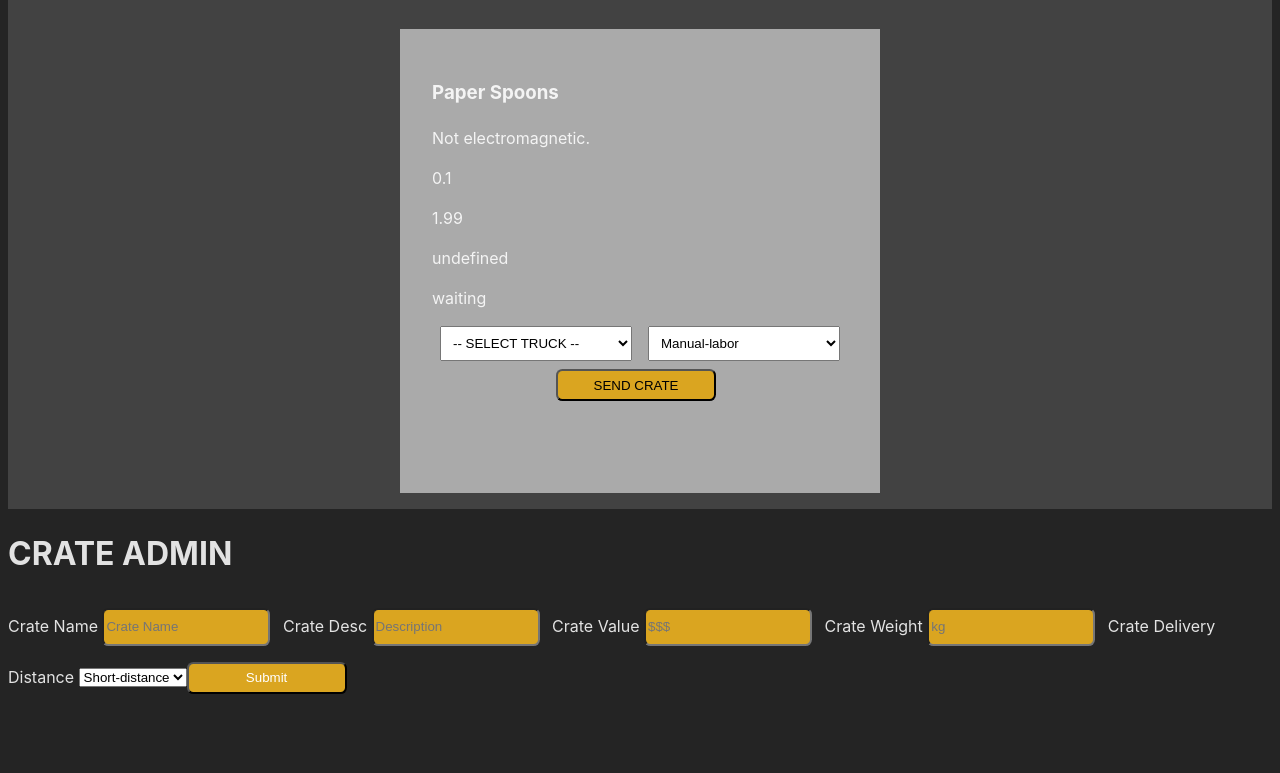
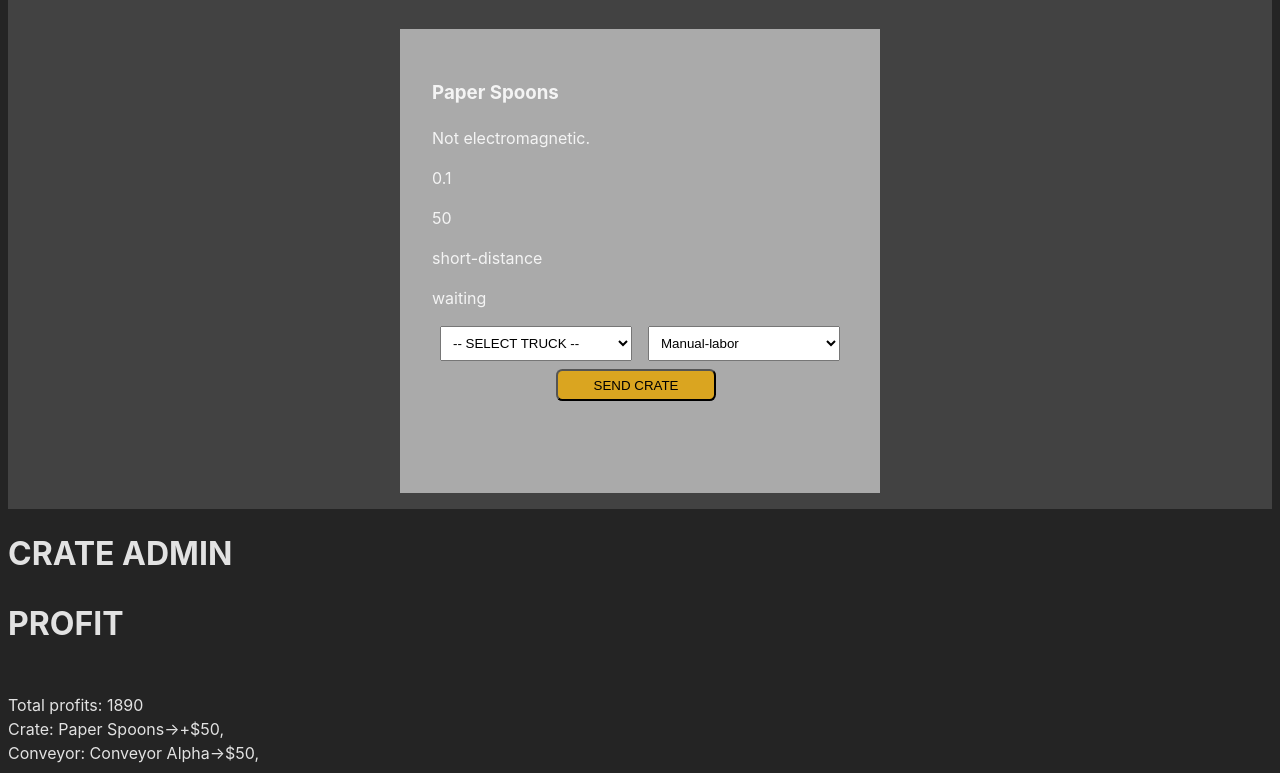
Before and after one commit to Sellsword9/JS-DeliveryService-JsonServer-Practice, a website built with Vite: page index.html in a window 1280 px wide. Shown: the part 701-1474 px from the top of the page. Before the commit the page ends 1411 px from the top, so only its background shows below. Built offline with nearby package versions, Linux system fonts and the light colour scheme; data requests are answered from the project's data file.

Commit message:
Update crate values and add delivery information

```diff
--- a/db/db.json
+++ b/db/db.json
@@ -5,7 +5,7 @@
       "name": "Box of Apples",
       "description": "They look delicious. They are not for you.",
       "weight": 10,
-      "value": 14.99,
+      "value": 120,
       "deliverytype": "long-distance",
       "status": "waiting"
     },
@@ -14,7 +14,7 @@
       "name": "Electromagnetic German Forks",
       "description": "They don't look delicious.",
       "weight": 12000,
-      "value": 149.9,
+      "value": 900,
       "deliverytype": "long-distance",
       "status": "waiting"
     },
@@ -23,7 +23,7 @@
       "name": "Paper Spoons",
       "description": "Not electromagnetic.",
       "weight": 0.1,
-      "value": 1.99,
+      "value": 50,
       "deliverytype": "short-distance",
       "status": "waiting"
     }
@@ -81,5 +81,42 @@
       "cost": 30
     }
   ],
-  "deliveries": []
+  "deliveries": [
+    {
+      "crateId": "1",
+      "truckId": "truck3",
+      "conveyorId": "conveyor3",
+      "id": 1
+    },
+    {
+      "crateId": "2",
+      "truckId": "truck4",
+      "conveyorId": "conveyor3",
+      "id": 2
+    },
+    {
+      "crateId": "3",
+      "truckId": "truck1",
+      "conveyorId": "conveyor1",
+      "id": 3
+    },
+    {
+      "crateId": "1",
+      "truckId": "truck2",
+      "conveyorId": "conveyor1",
+      "id": 4
+    },
+    {
+      "crateId": "2",
+      "truckId": "truck3",
+      "conveyorId": "conveyor2",
+      "id": 5
+    },
+    {
+      "crateId": "3",
+      "truckId": "truck4",
+      "conveyorId": "conveyor1",
+      "id": 6
+    }
+  ]
 }
--- a/index.html
+++ b/index.html
@@ -19,7 +19,7 @@
   <div id="inputCrates">
   </div>
   <h1>CRATE ADMIN</h1>
-  <div id="adminCrates">
+  <!--<div id="adminCrates">
     <form>
       <label for="crateName">Crate Name</label>
       <input type="text" id="crateName" name="crateName" placeholder="Crate Name">
@@ -36,6 +36,12 @@
         <input type="submit" value="Submit">
     </form>
   </div>
+  -->
+  <!-- Show profits and deliveries -->
+  <div id="profit">
+    <h1>PROFIT</h1>
+    <div id="profitList">
+    </div>
 </body>
 
 </html>
--- a/main.js
+++ b/main.js
@@ -37,14 +37,12 @@ async function sendCrate(crateElement) {
 
   const truckId = truckElement.value;
   const conveyorId = conveyorElement.value;
-
-  const truck = trucks.find(t => t.id === truckId);
-  const conveyor = conveyors.find(c => c.id === conveyorId);
+  const truck = trucks.find(t => truckId.includes(t.id));
+  const conveyor = conveyors.find(c => conveyorId.includes(c.id));
 
   const crateId = crateElement.dataset.id;
-
   if (truck && conveyor) {
-    const response = await fetch(`${urlCrates}/${crateId}`, {
+    const response = await fetch(`${urlDeliveries}`, {
       method: 'POST',
       headers: {
         'Content-Type': 'application/json'
@@ -57,6 +55,8 @@ async function sendCrate(crateElement) {
     });
     if (response.ok) {
       crateElement.remove();
+      let crates = await fetchCrates();
+      updateProfits(crates, conveyors);
     } else {
       alert('Something went wrong');
     }
@@ -68,6 +68,11 @@ async function sendCrate(crateElement) {
 // on document load, fetch crates and append them to the DOM
 async function loadCrates(element) {
   const crates = await fetchCrates();
+  const conveyors = await fetchConveyors();
+  const deliveries = await fetchDeliveries();
+  if (deliveries && deliveries.length > 0) {
+    updateProfits(crates, conveyors);
+  }
   crates.forEach(crate => {
     const crateElement = document.createElement('div');
     crateElement.classList.add('crate');
@@ -77,7 +82,7 @@ async function loadCrates(element) {
     crateElement.querySelector('p:nth-of-type(1)').innerText = crate.description;
     crateElement.querySelector('p:nth-of-type(2)').innerText = crate.weight;
     crateElement.querySelector('p:nth-of-type(3)').innerText = crate.value;
-    crateElement.querySelector('p:nth-of-type(4)').innerText = crate.deliveryType;
+    crateElement.querySelector('p:nth-of-type(4)').innerText = crate.deliverytype;
     crateElement.querySelector('p:nth-of-type(5)').innerText = crate.status;
     element.appendChild(crateElement);
     crateElement.querySelector('form').addEventListener('submit', (event) => {
@@ -94,6 +99,45 @@ async function fetchCrates() {
   const crates = await response.json();
   return crates;
 }
+const fetchTrucks = async () => {
+  const response = await fetch(urlTrucks);
+  const trucks = await response.json();
+  return trucks;
+}
+const fetchConveyors = async () => {
+  const response = await fetch(urlConveyors);
+  const conveyors = await response.json();
+  return conveyors;
+}
+const fetchDeliveries = async () => {
+  const response = await fetch(urlDeliveries);
+  const deliveries = await response.json();
+  return deliveries;
+}
+
+// profits
+
+async function updateProfits(crates, conveyors) {
+  const deliveries = await fetchDeliveries();
+  let crate, conveyor;
+  const profits = deliveries.reduce((acc, delivery) => {
+    crate = crates.find(c => delivery.crateId.includes(c.id));
+    conveyor = conveyors.find(c => delivery.conveyorId.includes(c.id));
+    const deliveryCost = conveyor.cost;
+    const deliveryProfit = crate.value - deliveryCost;
+    return acc + deliveryProfit;
+  }, 0);
+  const profitsElement = document.getElementById('profitList');
+  profitsElement.innerText += `
+    Total profits: ${profits}
+    Crate: ${crate.name}->+$${crate.value},
+    Conveyor: ${conveyor.name}->$${conveyor.cost},`;
+  document.querySelector('.balance').querySelector('h1').innerText = `Balance: $${profits}`;
+}
+
+
+
+
 
 
 const crateDisplayer = document.getElementById("inputCrates");
```
